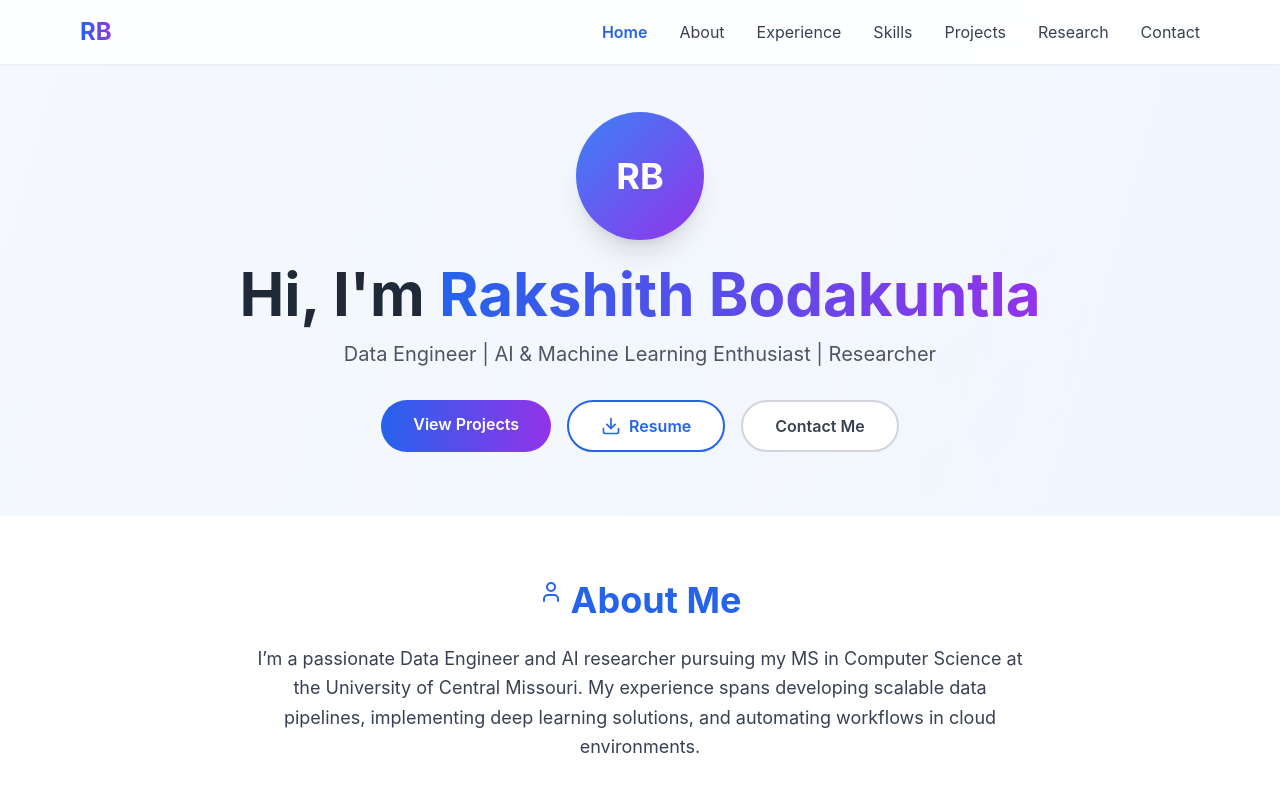
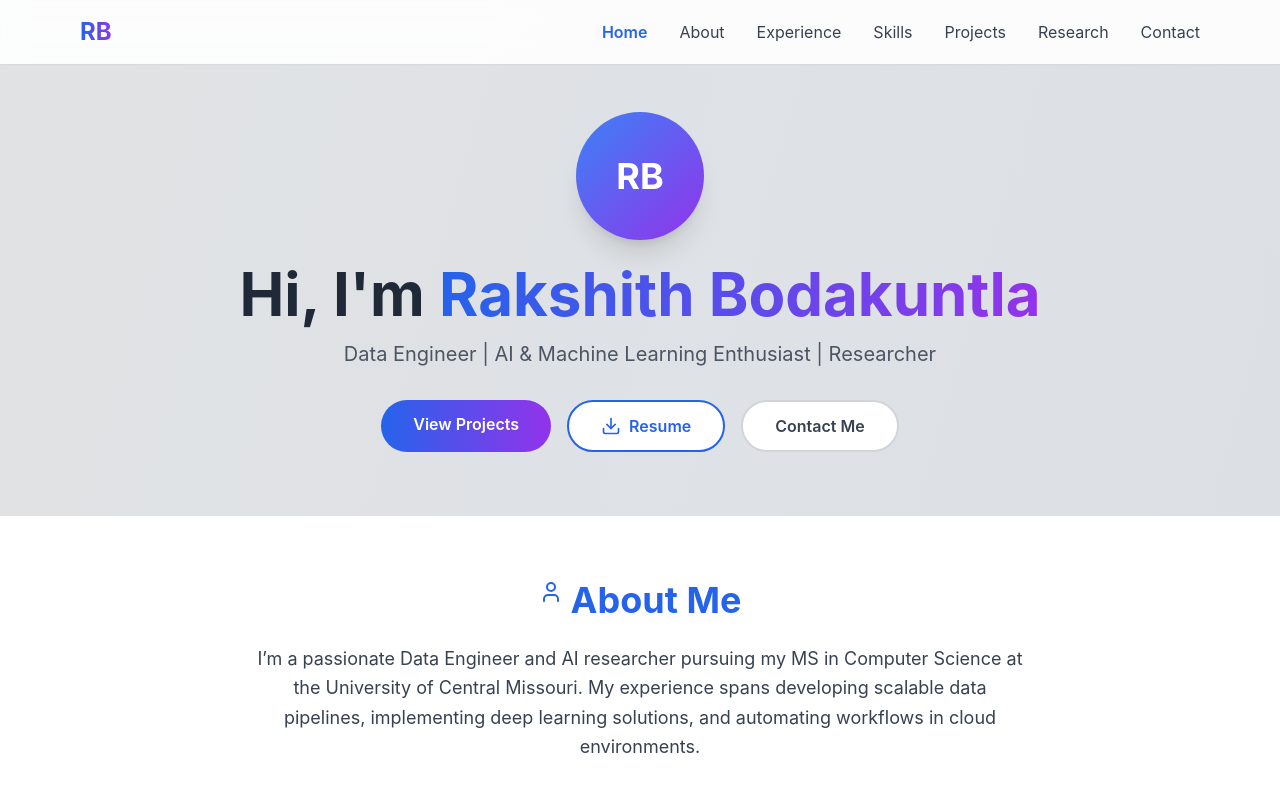
Before and after one commit to Rakshithbodakuntla/My_portfolio, a React (Vite) app: page / in a window 1280 px wide. Shown: the top 800 px of the page. Built offline with nearby package versions, Linux system fonts and the light colour scheme.

Commit message:
Update index.css

```diff
--- a/src/index.css
+++ b/src/index.css
@@ -2,7 +2,7 @@
 @tailwind components;
 @tailwind utilities;
 
-/* Your custom styles */
+/* Reset */
 * {
   margin: 0;
   padding: 0;
@@ -15,35 +15,19 @@ html {
 
 body {
   font-family: 'Inter', sans-serif;
+  -webkit-font-smoothing: antialiased;
+  -moz-osx-font-smoothing: grayscale;
+  background-color: #0d0f13;
+  color: #e5e5e5;
 }
 
-
-.animated-bg {
-  background:
-    radial-gradient(circle at 0% 0%, rgba(59, 130, 246, 0.25), transparent 60%),
-    radial-gradient(circle at 100% 0%, rgba(168, 85, 247, 0.22), transparent 55%),
-    radial-gradient(circle at 0% 100%, rgba(56, 189, 248, 0.18), transparent 55%),
-    radial-gradient(circle at 100% 100%, rgba(129, 140, 248, 0.25), transparent 60%),
-    linear-gradient(135deg, #eef2ff 0%, #e0f2fe 50%, #f5f3ff 100%);
-  background-size: 200% 200%;
-  animation: animated-gradient-move 22s ease-in-out infinite alternate;
-  opacity: 0.9;
+/* Animated Background */
+@keyframes moveGradient {
+  0% { transform: translate(0, 0); }
+  50% { transform: translate(-25%, -25%); }
+  100% { transform: translate(0, 0); }
 }
 
-@keyframes animated-gradient-move {
-  0% {
-    background-position: 0% 0%;
-  }
-  25% {
-    background-position: 50% 0%;
-  }
-  50% {
-    background-position: 100% 50%;
-  }
-  75% {
-    background-position: 50% 100%;
-  }
-  100% {
-    background-position: 0% 50%;
-  }
+.animate-gradient {
+  animation: moveGradient 14s ease-in-out infinite alternate;
 }
```
